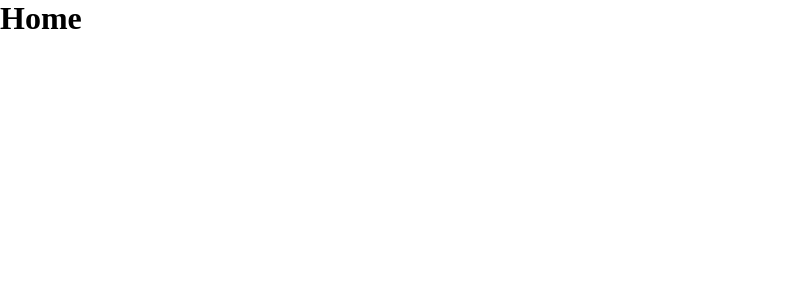
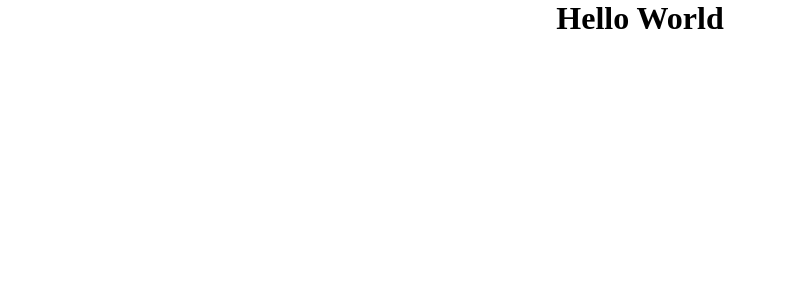
Before and after one commit to Raellopes368/Workalove-Chat-Bot, a React (Create React App) app: page / in a window 1280 px wide. Shown: the top 300 px of the page, without its empty margins (0-787 px from the left). Built offline with nearby package versions, Linux system fonts and the light colour scheme; the HTML template or start-up script is replaced by a standard one.

Commit message:
Faz a importação e uso do componente Container

```diff
--- a/src/pages/Home/index.js
+++ b/src/pages/Home/index.js
@@ -1,9 +1,12 @@
 import React from 'react';
+import Container from '../../components/Container';
 
 export default function Home(){
   return (
-    <div>
-      <h1>Home</h1>
-    </div>
+    <>
+      <Container >
+        <h1>Hello World</h1>
+      </Container>
+    </>
   )
 }
```
